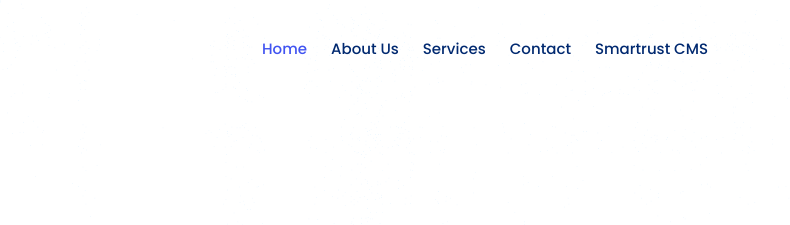
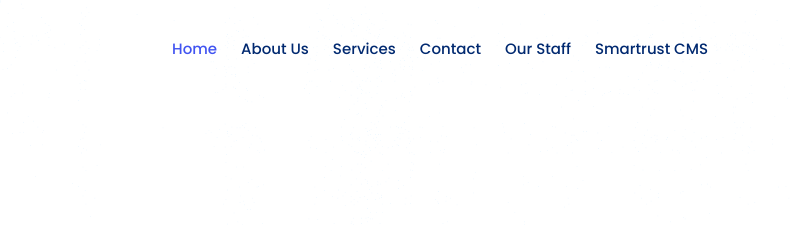
Before and after one commit to smartrustwebsite/smartrust, a plain HTML site: page index.html in a window 1280 px wide. Shown: the top 225 px of the page, 490-1280 px from the left. Drawn offline with Linux system fonts and the light colour scheme.

Commit message:
Update index.html

```diff
--- a/index.html
+++ b/index.html
@@ -53,6 +53,7 @@
             <li><a href="about-us.html">About Us</a></li>
             <li><a href="#services">Services</a></li>
             <li><a href="#contact">Contact</a></li>
+            <li><a href="staff.html">Our Staff</a></li>
             <li><a href="https://smartrust.infinityfreeapp.com/clients.php">Smartrust CMS</a></li>
           </ul>
           <i class="mobile-nav-toggle d-xl-none bi bi-list"></i>
```
